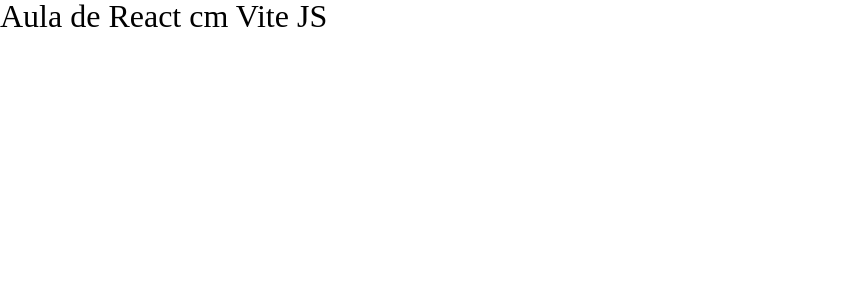
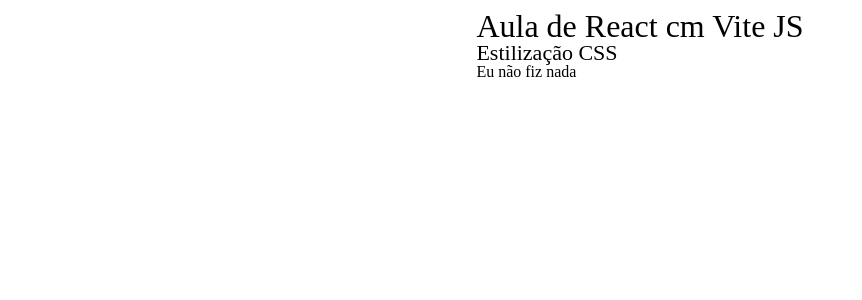
Before and after one commit to stemarques2303/introducao-vitejs, a React (Vite) app: page / in a window 1280 px wide. Shown: the top 300 px of the page, without its empty margins (0-862 px from the left). Built offline with nearby package versions, Linux system fonts and the light colour scheme.

Commit message:
aula 27-02

```diff
--- a/src/App.jsx
+++ b/src/App.jsx
@@ -2,6 +2,8 @@
   return(
     <div>
       <h1>Aula de React cm Vite JS</h1>
+      <h2>Estilização CSS</h2>
+      <h3>Eu não fiz nada</h3>
     </div>
   );
 }
--- a/src/css/global.css
+++ b/src/css/global.css
@@ -1,4 +1,12 @@
 /*CSS GLOBAL*/
+body{
+    display: flex;
+    flex-direction: column;
+    align-items: center;
+    margin: 10px;
+    /*justify-content: center;*/
+    /*height: 100vh;*/
+}
 h1{
     font-size: 32px;
 }
```
Also changed, not shown: src/Sobre/page.jsx (added, +11 -0 lines).
